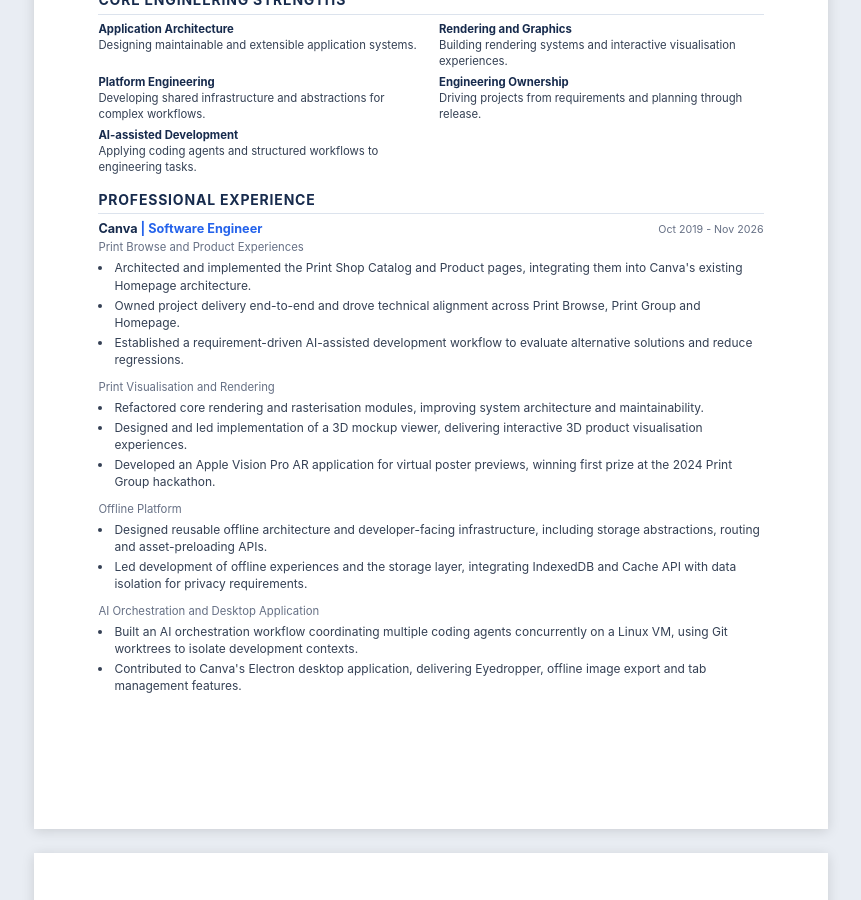
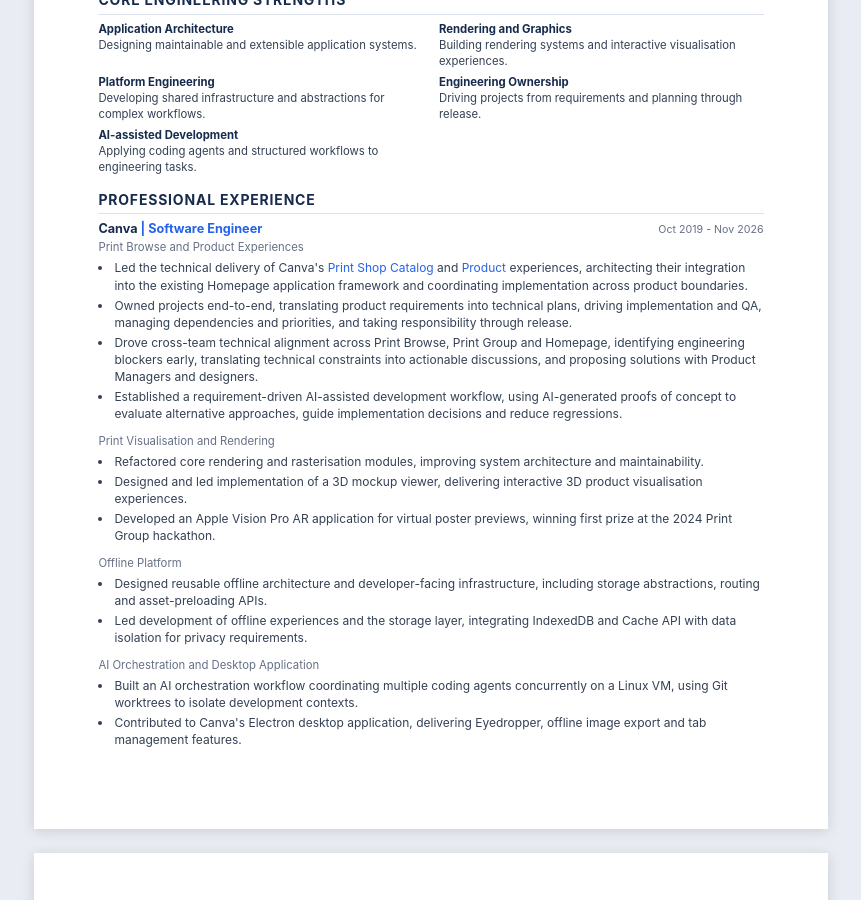
Before and after one commit to weilonge/weilonge.github.io, a Jekyll site: the page resume/resume_pdf.html, which Jekyll copies as it is, in a window 1280 px wide and 900 px high, scrolled down 318 px. Shown: the whole window, without its empty margins (209-1070 px from the left). Built offline with Jekyll 4.4.1, drawn with Linux system fonts in a browser that asks for light colours.

Commit message:
update resume PDF

```diff
--- a/resume/resume_pdf.html
+++ b/resume/resume_pdf.html
@@ -280,17 +280,16 @@
     <div class="role">Print Browse and Product Experiences</div>
     <ul>
       <li>
-        Architected and implemented the Print Shop Catalog and Product
-        pages, integrating them into Canva's existing Homepage architecture.
+        Led the technical delivery of Canva's
+        <a href="https://www.canva.com/print-shop">Print Shop Catalog</a>
+        and
+        <a href="https://www.canva.com/print-shop/tshirt">Product</a>
+        experiences, architecting their integration into the existing Homepage
+        application framework and coordinating implementation across product boundaries.
       </li>
-      <li>
-        Owned project delivery end-to-end and drove technical alignment
-        across Print Browse, Print Group and Homepage.
-      </li>
-      <li>
-        Established a requirement-driven AI-assisted development workflow
-        to evaluate alternative solutions and reduce regressions.
-      </li>
+      <li>Owned projects end-to-end, translating product requirements into technical plans, driving implementation and QA, managing dependencies and priorities, and taking responsibility through release.</li>
+      <li>Drove cross-team technical alignment across Print Browse, Print Group and Homepage, identifying engineering blockers early, translating technical constraints into actionable discussions, and proposing solutions with Product Managers and designers.</li>
+      <li>Established a requirement-driven AI-assisted development workflow, using AI-generated proofs of concept to evaluate alternative approaches, guide implementation decisions and reduce regressions.</li>
     </ul>
   </article>
 
```
Also changed, not shown: 1 other file.
